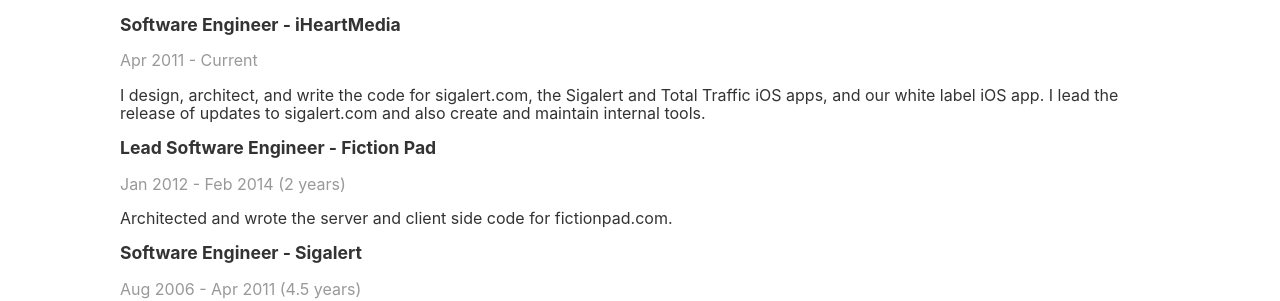
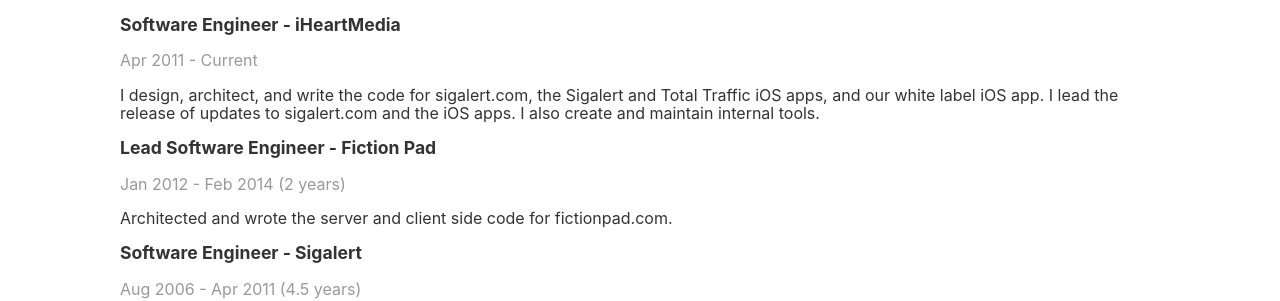
Before and after one commit to jordandh/resume, a Jekyll site: the page built from README.md, in a window 1280 px wide. Shown: the part 641-942 px from the top of the page. Built offline with Jekyll 4.4.1, drawn with Linux system fonts in a browser that asks for light colours; our own code applies the rules of GitHub Pages for plain Markdown files.

Commit message:
Update default.html

```diff
--- a/_layouts/default.html
+++ b/_layouts/default.html
@@ -94,7 +94,7 @@
               Apr 2011 - Current
             </p>
             <p>
-              I design, architect, and write the code for sigalert.com, the Sigalert and Total Traffic iOS apps, and our white label iOS app. I lead the release of updates to sigalert.com and also create and maintain internal tools.
+              I design, architect, and write the code for sigalert.com, the Sigalert and Total Traffic iOS apps, and our white label iOS app. I lead the release of updates to sigalert.com and the iOS apps. I also create and maintain internal tools.
             </p>
           </li>
 
```
